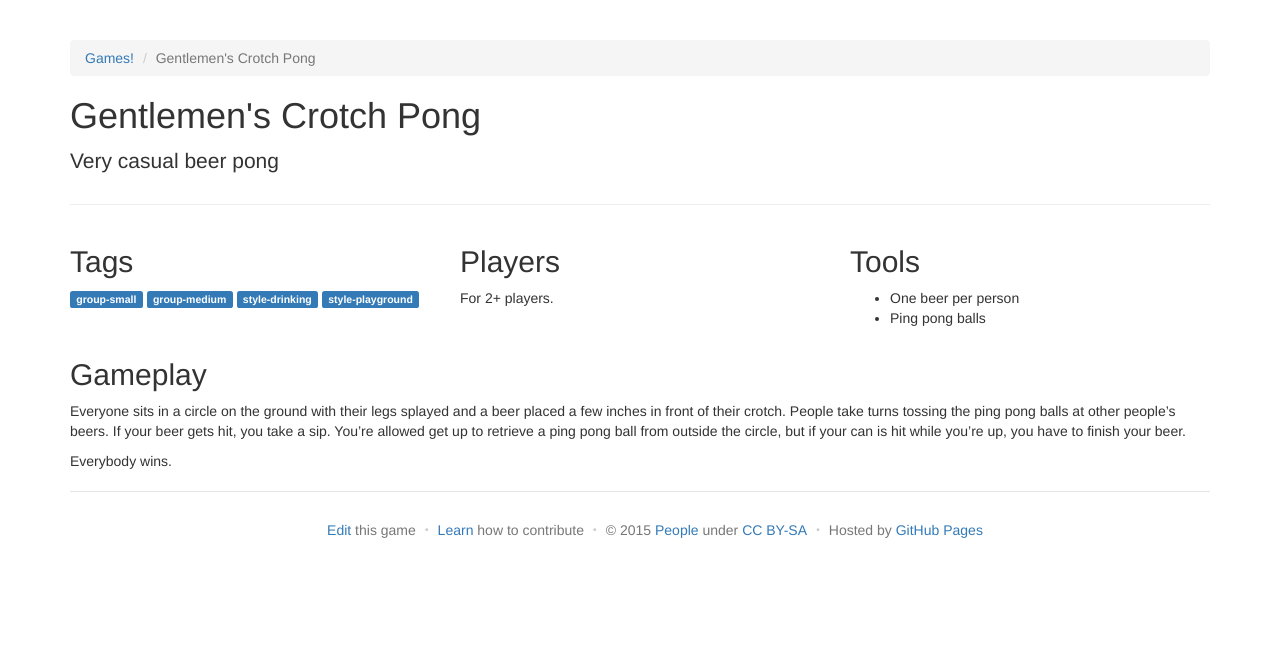
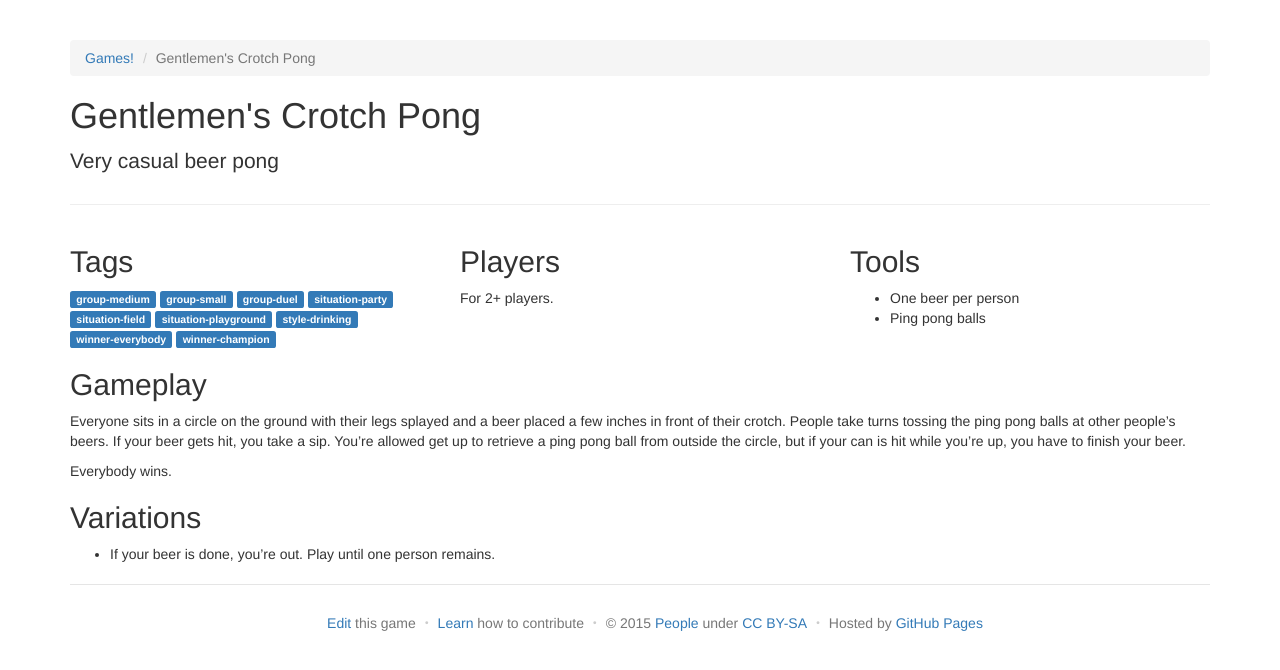
Before and after one commit to davidselassie/games, a Jekyll site: the page built from _games/gentlemanscrotchpong.md, in a window 1280 px wide. Shown: the top 670 px of the page. Built offline with Jekyll 4.4.1, drawn with Linux system fonts in a browser that asks for light colours.

Commit message:
Update gentlemanscrotchpong.md

```diff
--- a/_games/gentlemanscrotchpong.md
+++ b/_games/gentlemanscrotchpong.md
@@ -1,10 +1,15 @@
 ---
 title: Gentlemen's Crotch Pong
 tags:
+  - group-medium
   - group-small
-  - group-medium
+  - group-duel
+  - situation-party
+  - situation-field
+  - situation-playground
   - style-drinking
-  - style-playground
+  - winner-everybody
+  - winner-champion
 
 oneliner: Very casual beer pong
 players: 2+
@@ -16,3 +21,6 @@ tools:
 Everyone sits in a circle on the ground with their legs splayed and a beer placed a few inches in front of their crotch. People take turns tossing the ping pong balls at other people's beers. If your beer gets hit, you take a sip. You're allowed get up to retrieve a ping pong ball from outside the circle, but if your can is hit while you're up, you have to finish your beer.
 
 Everybody wins.
+
+## Variations
+- If your beer is done, you're out. Play until one person remains.
```
